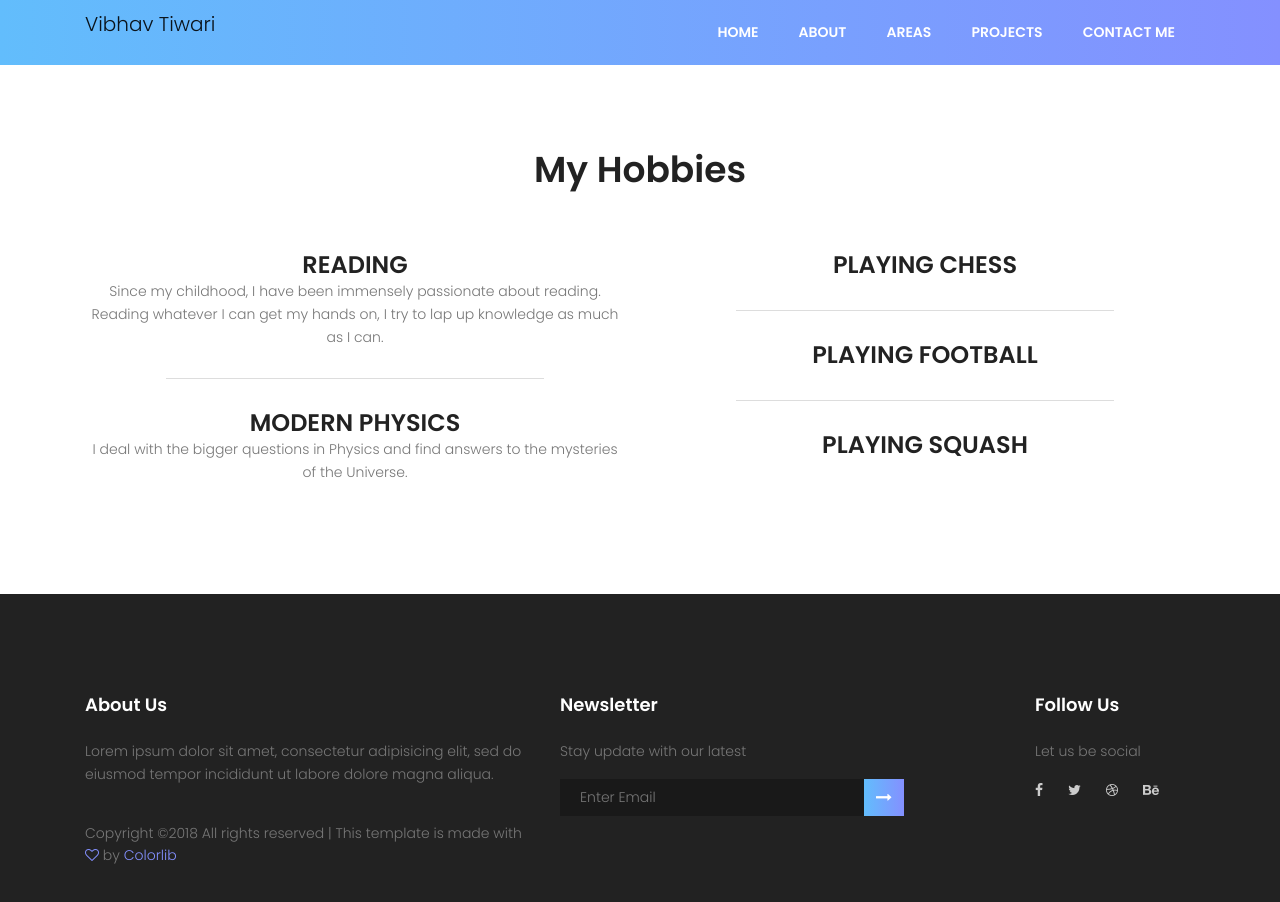
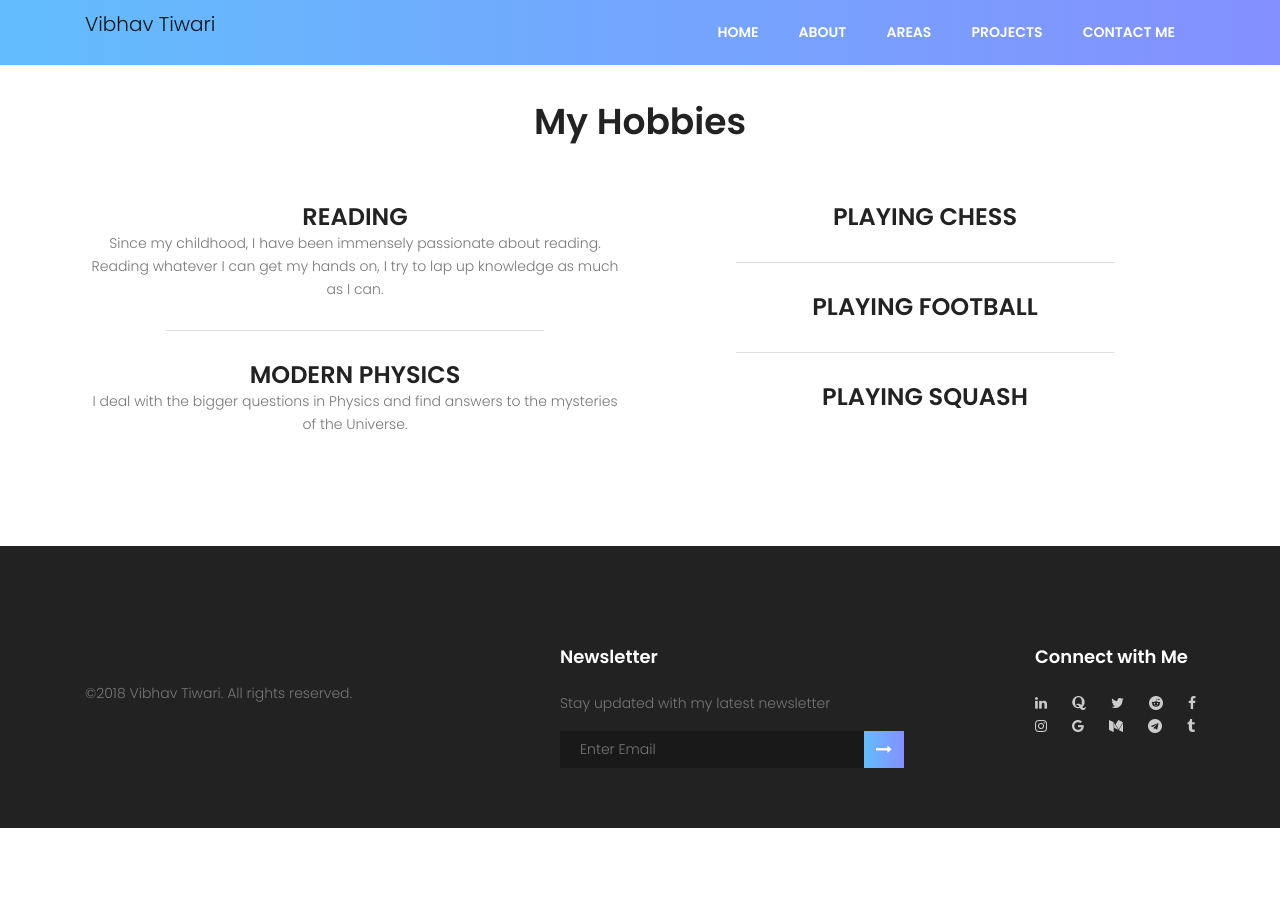
Before and after one commit to VibhavTiwari/VibhavTiwari.github.io, a plain HTML site: page Hobbies.html in a window 1280 px wide. After the commit the page ends 828 px from the top, so only its background shows below. Drawn offline with nearby package versions, Linux system fonts and the light colour scheme.

Commit message:
Update Hobbies.html

```diff
--- a/Hobbies.html
+++ b/Hobbies.html
@@ -102,24 +102,20 @@
     <!-- End Hobbies Area -->
 
     <!-- start footer Area -->
+
   <footer class="footer-area section-gap">
     <div class="container">
       <div class="row">
         <div class="col-lg-5  col-md-6 col-sm-6">
           <div class="single-footer-widget">
-              <h6>About Us</h6>
-              <p>
-                Lorem ipsum dolor sit amet, consectetur adipisicing elit, sed do eiusmod tempor incididunt ut labore dolore magna aliqua.
-              </p>
-              <!-- Link back to Colorlib can't be removed. Template is licensed under CC BY 3.0. -->
-              <p class="footer-text">Copyright &copy;<script>document.write(new Date().getFullYear());</script> All rights reserved | This template is made with <i class="fa fa-heart-o" aria-hidden="true"></i> by <a href="https://colorlib.com" target="_blank">Colorlib</a></p>
-              <!-- Link back to Colorlib can't be removed. Template is licensed under CC BY 3.0. -->
+            <pre></pre>
+            <p class="footer-text">&copy;<script>document.write(new Date().getFullYear());</script> Vibhav Tiwari. All rights reserved.</p>
           </div>
         </div>
         <div class="col-lg-5  col-md-6 col-sm-6">
           <div class="single-footer-widget">
             <h6>Newsletter</h6>
-              <p>Stay update with our latest</p>
+            <p>Stay updated with my latest newsletter</p>
             <div class="" id="mc_embed_signup">
 
                 <form target="_blank" novalidate="true" action="https://spondonit.us12.list-manage.com/subscribe/post?u=1462626880ade1ac87bd9c93a&amp;id=92a4423d01" method="get" class="form-inline">
@@ -145,13 +141,20 @@
         </div>
         <div class="col-lg-2 col-md-6 col-sm-6 social-widget">
           <div class="single-footer-widget">
-              <h6>Follow Us</h6>
-              <p>Let us be social</p>
+            <h6>Connect with Me</h6>
             <div class="footer-social d-flex align-items-center">
-                <a href="#"><i class="fa fa-facebook"></i></a>
-                <a href="#"><i class="fa fa-twitter"></i></a>
-                <a href="#"><i class="fa fa-dribbble"></i></a>
-                <a href="#"><i class="fa fa-behance"></i></a>
+              <a href="https://www.linkedin.com/in/vibhavtiwari/"><i class="fa fa-linkedin"></i></a>
+              <a href="https://www.quora.com/profile/Vibhav-Tiwari-3"><i class="fa fa-quora"></i></a>
+              <a href="http://www.twitter.com/TheVibhavTiwari"><i class="fa fa-twitter"></i></a>
+              <a href="https://www.reddit.com/user/vibhavtiwari/"><i class="fa fa-reddit"></i></a>
+              <a href="http://www.facebook.com/thevibhavtiwari"><i class="fa fa-facebook"></i></a>
+            </div>
+            <div class="footer-social d-flex align-items-center">
+              <a href="https://www.instagram.com/vibhav._tiwari/"><i class="fa fa-instagram"></i></a>
+              <a href="https://plus.google.com/u/0/+VibhavTiwari"><i class="fa fa-google"></i></a>
+              <a href="https://medium.com/@vibhavtiwari1997"><i class="fa fa-medium"></i></a>
+              <a href="https://web.telegram.org/#/im/vibhavtiwari"><i class="fa fa-telegram"></i></a>
+              <a href="https://www.tumblr.com/blog/vibhavtiwari"><i class="fa fa-tumblr"></i></a>
             </div>
           </div>
         </div>
@@ -160,15 +163,5 @@
   </footer>
     <!-- End footer Area -->
 
-    <script src="js/vendor/jquery-2.2.4.min.js"></script>
-    <script src="https://cdnjs.cloudflare.com/ajax/libs/popper.js/1.11.0/umd/popper.min.js" integrity="sha384-b/U6ypiBEHpOf/4+1nzFpr53nxSS+GLCkfwBdFNTxtclqqenISfwAzpKaMNFNmj4" crossorigin="anonymous"></script>
-    <script src="js/vendor/bootstrap.min.js"></script>
-    <script src="js/jquery.ajaxchimp.min.js"></script>
-    <script src="js/jquery.magnific-popup.min.js"></script>
-    <script src="js/parallax.min.js"></script>
-    <script src="js/owl.carousel.min.js"></script>
-    <script src="js/jquery.sticky.js"></script>
-
-    <script src="js/main.js"></script>
   </body>
 </html>
```
Lines whose indentation alone changed are shown as unchanged.
